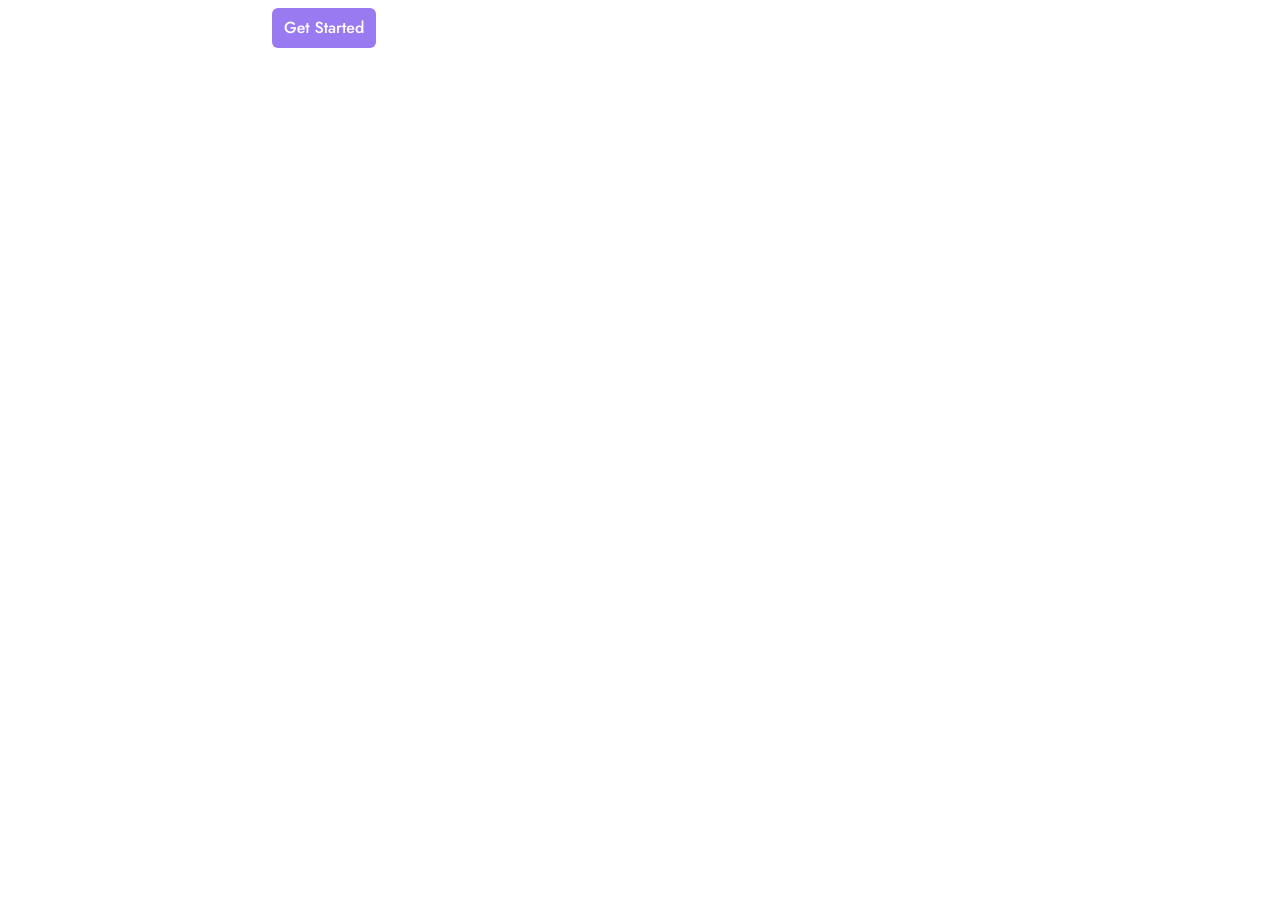
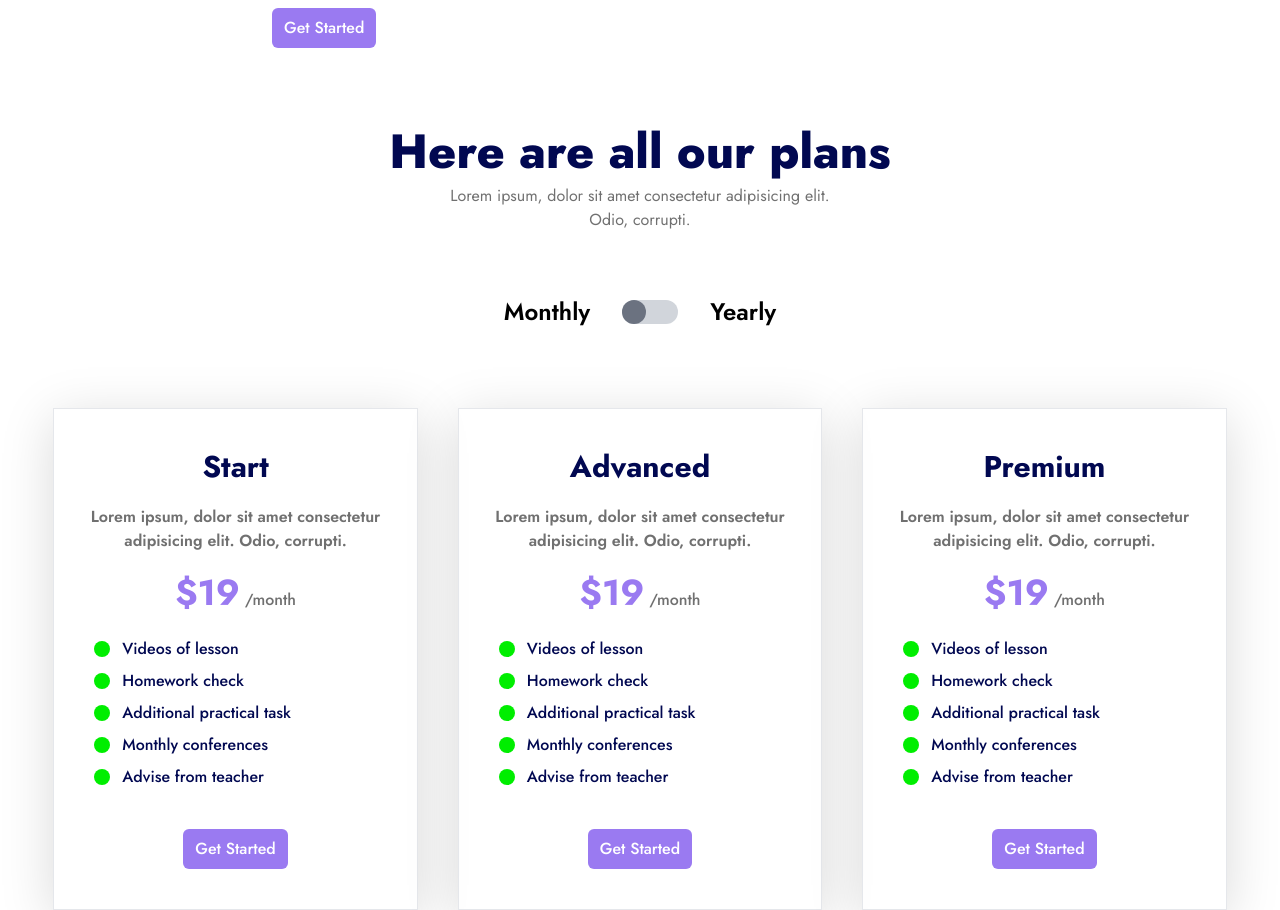
Before and after one commit to Hassam-01/webProject-01, a React (Vite) app: page / in a window 1280 px wide. Shown: the part 2120-3030 px from the top of the page. Before the commit the page ends 2184 px from the top, so only its background shows below. Built offline with nearby package versions, Linux system fonts and the light colour scheme.

Commit message:
Pricing added and implemented

```diff
--- a/src/App.jsx
+++ b/src/App.jsx
@@ -5,6 +5,7 @@ import About from './components/About'
 import Features from './components/Features'
 import Home from './components/Home'
 import Navbar from './components/Navbar'
+import Pricing from './components/Pricing'
 
 function App() {
 
@@ -14,6 +15,7 @@ function App() {
     <Home/>
     <Features/>
     <About/>
+    <Pricing/>
     </>
   )
 }
--- /dev/null
+++ b/src/components/Pricing.jsx
@@ -0,0 +1,56 @@
+import { useState } from "react"
+// import {green} from "/src/assets/green.png"
+export default function Pricing() {
+    const[isYearly, setIsYearly] = useState(false);
+    const packages =[
+        {name:"Start", monthlyPrice: 19, yearlyPrice:199, description:"Lorem ipsum, dolor sit amet consectetur adipisicing elit. Odio, corrupti.",green:"/src/assets/green.png"},
+        {name:"Advanced", monthlyPrice: 19, yearlyPrice:199, description:"Lorem ipsum, dolor sit amet consectetur adipisicing elit. Odio, corrupti.",green:"/src/assets/green.png"},
+        {name:"Premium", monthlyPrice: 19, yearlyPrice:199, description:"Lorem ipsum, dolor sit amet consectetur adipisicing elit. Odio, corrupti.",green:"/src/assets/green.png"},
+    ]
+
+  return (
+    <div className="mt-16">
+      <div className="text-center">
+        <h2 className="md:text-5xl text-3xl text-primary mb-2 font-extrabold">Here are all our plans</h2>
+        <p className="text-tertiary md:w-1/3 mx-auto px-4">Lorem ipsum, dolor sit amet consectetur adipisicing elit. Odio, corrupti.</p>
+        <div className="mt-16">
+            <label htmlFor="toggle" className="inline-flex items-center cursor-pointer">
+                <span className="mr-8 text-2xl font-semibold">Monthly</span>
+                <div className={` w-14 h-6 rounded-full transition duration-200 ease-in-out ${isYearly?"bg-secondary": "bg-gray-300"}`}>
+                    <div className={`w-6 h-6 rounded-full ${isYearly ? "bg-primary ml-8": "bg-gray-500"} transition duration-200 ease-in-out`}>
+                    </div>
+                </div>
+                <span className="ml-8 text-2xl font-semibold">Yearly</span>
+                <input type="checkbox" id="toggle"  className="hidden" checked={isYearly} onChange={() => setIsYearly(!isYearly)}/>
+            </label>
+        </div>
+      </div>
+
+      <div className="grid sm:grid-cols-2 lg:grid-cols-3 gap-10 md:w-11/12 mx-auto mt-20">
+        {
+            packages.map((pkg,indx) =>
+            <div key={indx} className="border md:px-6 py-10 px-4 shadow-3xl">
+                <h3 className="text-3xl text-primary font-bold text-center ">{pkg.name}</h3>
+                <p className="text-md font-semibold text-tertiary text-center my-5">{pkg.description}</p>
+                <p className="mt-5 text-center text-secondary text-4xl font-bold">
+                    ${
+                        isYearly? pkg.yearlyPrice: pkg.monthlyPrice
+                    }
+                    <span className="text-base text-tertiary font-medium">{isYearly?" /year":" /month"}</span>
+                </p>
+                <ul className="mt-6 space-y-2 px-4 text-primary font-medium">
+                    <li className="flex items-center gap-3"><img src={pkg.green} alt="" className="h-4 w-4 rounded-full"/> Videos of lesson</li>
+                    <li className="flex items-center gap-3"><img src={pkg.green} alt="" className="h-4 w-4 rounded-full"/>Homework check</li>
+                    <li className="flex items-center gap-3"><img src={pkg.green} alt="" className="h-4 w-4 rounded-full"/>Additional practical task</li>
+                    <li className="flex items-center gap-3"><img src={pkg.green} alt="" className="h-4 w-4 rounded-full"/>Monthly conferences</li>
+                    <li className="flex items-center gap-3"><img src={pkg.green} alt="" className="h-4 w-4 rounded-full"/>Advise from teacher</li>
+                </ul>
+                <div className="mx-auto w-full flex justify-center mt-5">
+                    <button className="btnprimary mt-5">Get Started</button>
+                </div>
+                </div>)
+        }
+      </div>
+    </div>
+  )
+}
```
Also changed, not shown: src/assets/green.png (added), src/assets/red.jpeg (added).
